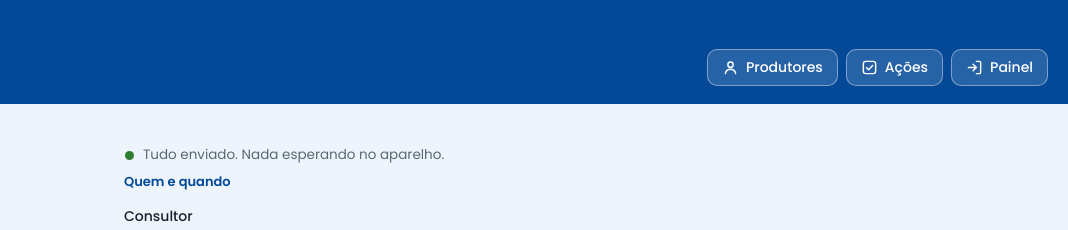
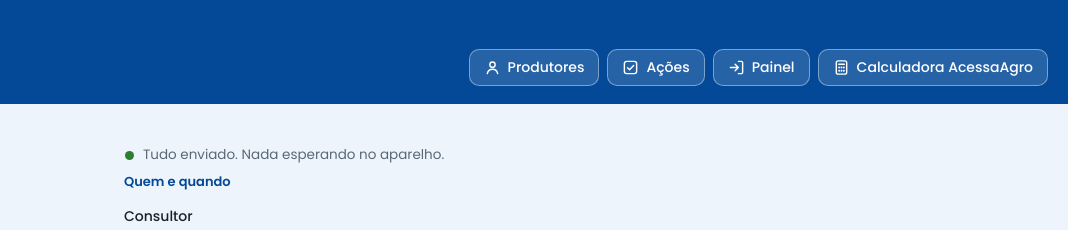
Before and after one commit to talessko-maker/Registro-de-Visitas---Focaliza-o, a plain HTML site: page index.html in a window 1280 px wide. Shown: the top 230 px of the page, 212-1280 px from the left. Drawn offline with Linux system fonts and the light colour scheme.

Commit message:
Adiciona menu Calculadora AcessaAgro
Co-Authored-By: Claude Opus 5.5 (1M context) <noreply@anthropic.com>

```diff
--- a/index.html
+++ b/index.html
@@ -372,6 +372,17 @@ select:disabled{background:var(--fundo2);color:var(--tinta-fraca)}
                 stroke-linecap="round" stroke-linejoin="round"/>
         </svg>
         Painel
+      </a>
+      <a class="entrar" href="https://calculadora-acessa-agro.vercel.app/"
+         target="_blank" rel="noopener">
+        <svg width="17" height="17" viewBox="0 0 18 18" fill="none" aria-hidden="true">
+          <rect x="3.5" y="2" width="11" height="14" rx="2"
+                stroke="currentColor" stroke-width="1.5"/>
+          <path d="M6 5.5h6" stroke="currentColor" stroke-width="1.5" stroke-linecap="round"/>
+          <path d="M6.5 9h.01M9 9h.01M11.5 9h.01M6.5 12.5h.01M9 12.5h.01M11.5 12.5h.01"
+                stroke="currentColor" stroke-width="2" stroke-linecap="round"/>
+        </svg>
+        Calculadora AcessaAgro
       </a>
     </nav>
   </div>
--- a/sw.js
+++ b/sw.js
@@ -6,7 +6,7 @@
    Ao publicar uma versão nova, troque o número em VERSAO. Isso apaga
    o cache antigo e força o aparelho a buscar tudo de novo.
    =================================================================== */
-const VERSAO = "v13";
+const VERSAO = "v14";
 const CACHE_APP    = `registro-focalizacao-${VERSAO}`;
 const CACHE_FONTES = `registro-focalizacao-fontes-${VERSAO}`;
 
```
